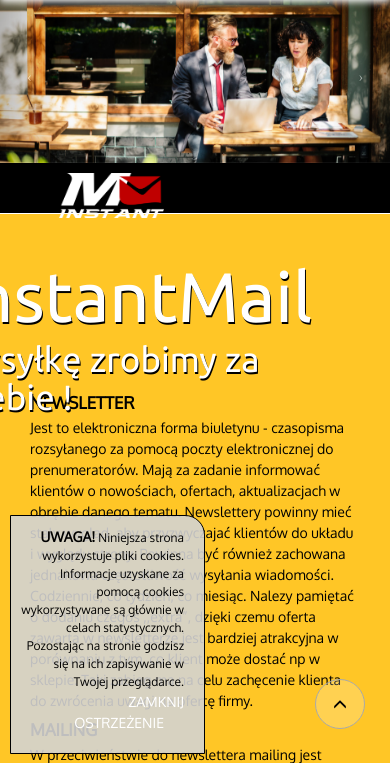
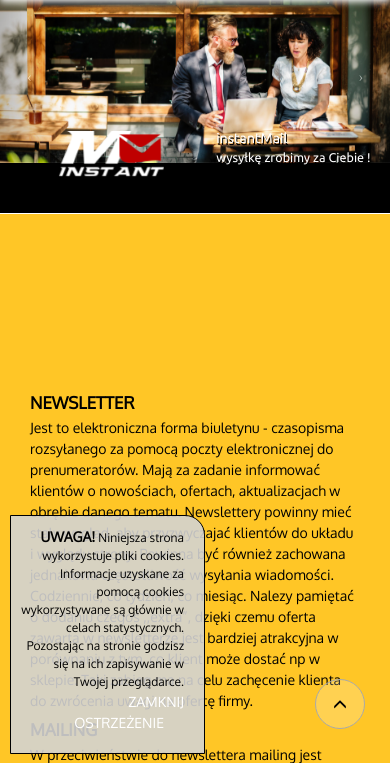
Before and after one commit to infoshareacademy/jfddl2-imail, a PHP site: page / in a window 390 px wide; the page is wider, and only the part inside the window is pictured. Shown: the part 80-843 px from the top of that part. Run offline with PHP 8.4, Linux system fonts and the light colour scheme; some libraries are stand-ins or nearby versions.

Commit message:
responsive logo

```diff
--- a/css/style.css
+++ b/css/style.css
@@ -6,13 +6,32 @@
 }
 
 header {
-    padding: 154px 0 100px;
+    padding: 154px 0;
 }
 
 @media (min-width: 992px) {
     header {
-        padding: 156px 0 0px;
+        /*padding: 156px 0 0px;*/
     }
+}
+
+@media (max-width: 480px) {
+    #home .wrapper h1 {
+        font-size: 0.9em;
+        top: 1px;
+    }
+
+    #home .wrapper h4 {
+        font-size: 1.0em;
+    }
+
+    #home .animetxt {
+        top: 25%;
+        right: 5%;
+    }
+
+    #home .wrapper .logo  {
+        top: 25%;
 }
 
 p.news {
@@ -161,8 +180,6 @@
 }
 
 .imgau:hover {
-    /*animation: bounceIn 0.6s;*/
-    /*transform: rotate(30deg);*/
     -webkit-transform: scale(1.1);
 }
 
```
